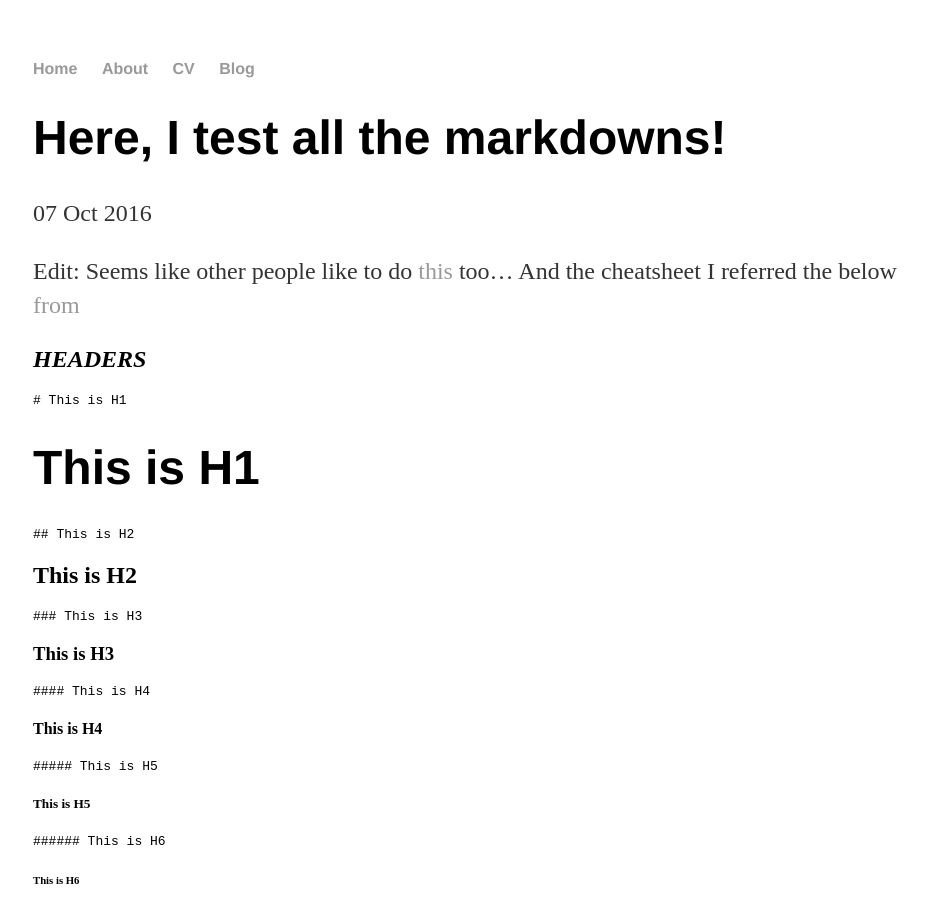
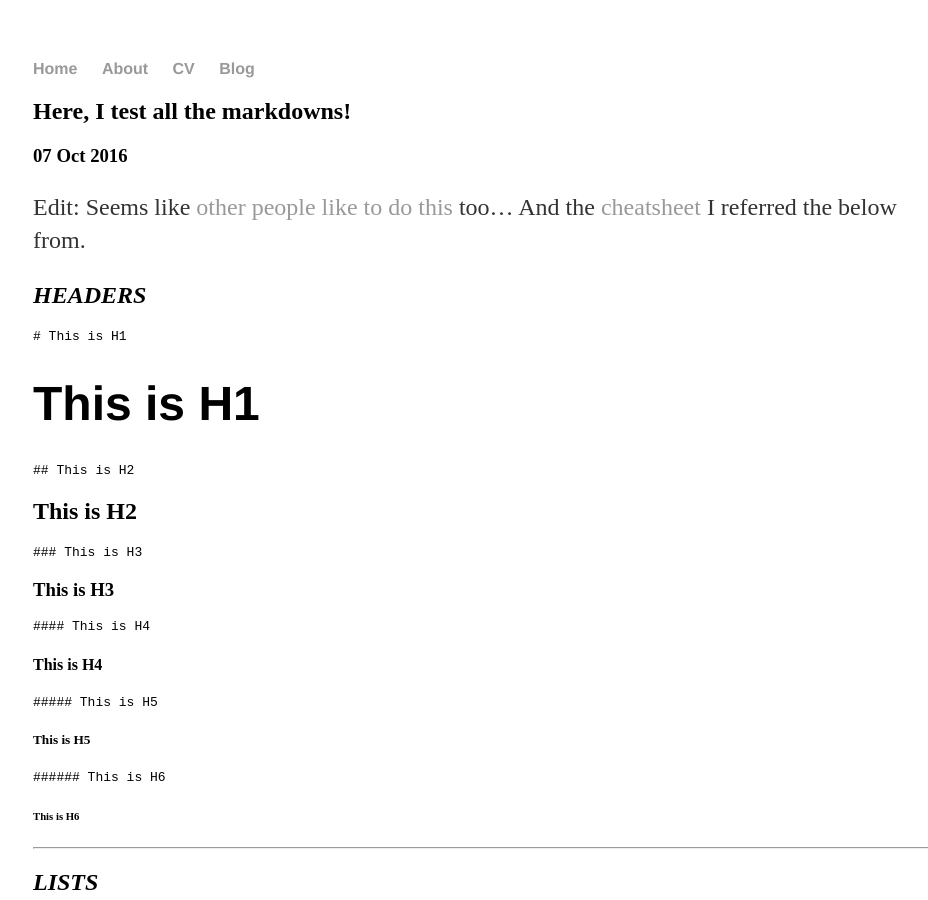
Before and after one commit to incsteph/incsteph.github.io, a Jekyll site: the page built from _posts/2016-10-07-here-i-test-all-the-markdowns.md, in a window 1280 px wide and 900 px high. Shown: the whole window, without its empty margins (159-1087 px from the left). Built offline with Jekyll 4.4.1, drawn with Linux system fonts in a browser that asks for light colours; comment, search, counter and statistics services are not loaded; some of the changed text lies outside the part shown.

```diff
--- a/_config.yml
+++ b/_config.yml
@@ -1,3 +1,5 @@
 name: Inc Steph
 markdown: kramdown
 permalink: /blog/:year/:month/:day/:title
+paginate: 3
+paginate_path: "/blog/page:num/"
--- /dev/null
+++ b/_includes/disqus.html
@@ -0,0 +1,13 @@
+<div id="disqus_thread"></div>
+<script type="text/javascript">
+    /* * * CONFIGURATION VARIABLES: EDIT BEFORE PASTING INTO YOUR WEBPAGE * * */
+    var disqus_shortname = 'jmcglone'; // required: replace example with your forum shortname
+    /* * * DON'T EDIT BELOW THIS LINE * * */
+    (function() {
+        var dsq = document.createElement('script'); dsq.type = 'text/javascript'; dsq.async = true;
+        dsq.src = '//' + disqus_shortname + '.disqus.com/embed.js';
+        (document.getElementsByTagName('head')[0] || document.getElementsByTagName('body')[0]).appendChild(dsq);
+    })();
+</script>
+<noscript>Please enable JavaScript to view the <a href="http://disqus.com/?ref_noscript">comments powered by Disqus.</a></noscript>
+<a href="http://disqus.com" class="dsq-brlink">comments powered by <span class="logo-disqus">Disqus</span></a>
--- a/_layouts/post.html
+++ b/_layouts/post.html
@@ -1,9 +1,29 @@
 ---
 layout: default
+notes: active
 ---
-<h1>{{ page.title }}</h1>
-<p class="meta">{{ page.date | date_to_string }}</p>
 
-<div class="post">
-  {{ content }}
-</div>
+<div class="notes">
+		<div class="note single">
+			<h2 class="title">{{ page.title }}</h2>
+
+			<h3 class="date"><info datetime="{{ page.date }}">
+				{{ page.date | date_to_string }} {% if page.author %} by {{ page.author }} {% endif %}
+			</info></h3>
+			<!-- Post content -->
+			<div class="notebody">
+				{{ content }}
+			</div>
+			<!-- Post info -->
+			<div class="noteinfo">
+			<!-- include some categories and tags maybe? -->
+			</div>
+
+			<hr>
+
+			<!-- Post comments -->
+			<div class="notecomments">
+				{% include disqus.html %}
+			</div>
+		</div><!-- / .note .single -->
+</div><!-- /.notes -->
--- a/_posts/2016-10-07-here-i-test-all-the-markdowns.md
+++ b/_posts/2016-10-07-here-i-test-all-the-markdowns.md
@@ -6,8 +6,8 @@ categories: [markdown, jekyll, test]
 tags: [test]
 ---
 
-Edit: Seems like other people like to do [this](https://github.com/adam-p/markdown-here/wiki/Markdown-Cheatsheet) too...
-And the cheatsheet I referred the below [from](http://packetlife.net/media/library/16/Markdown.pdf)
+Edit: Seems like [other people like to do this](https://github.com/adam-p/markdown-here/wiki/Markdown-Cheatsheet) too...
+And the [cheatsheet](http://packetlife.net/media/library/16/Markdown.pdf) I referred the below from.
 
 ## <i>HEADERS</i>
 
```
Also changed, not shown: _includes/analytics.html (added, +8 -0 lines), blog/index.html (+33 -6 lines).
